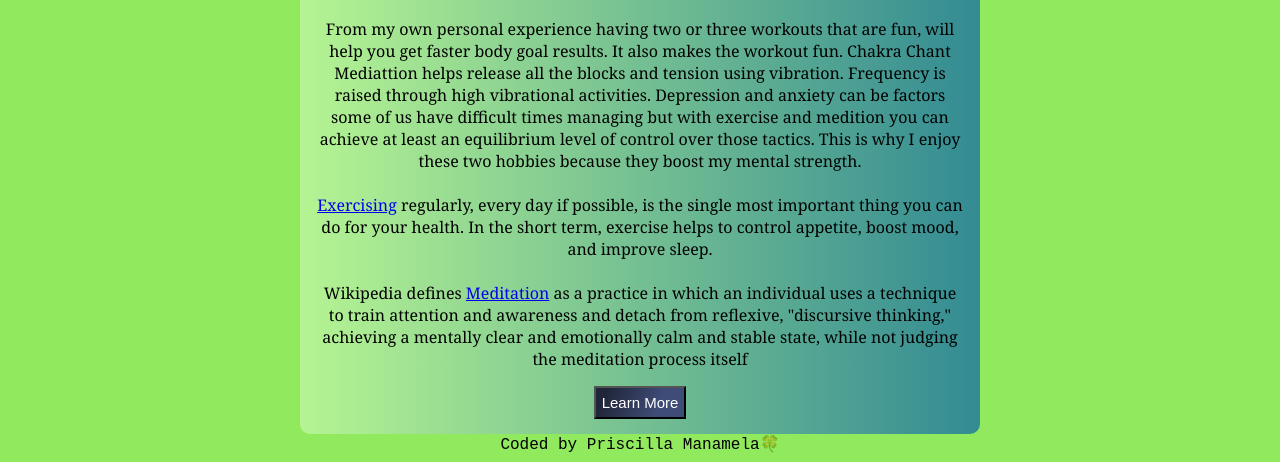
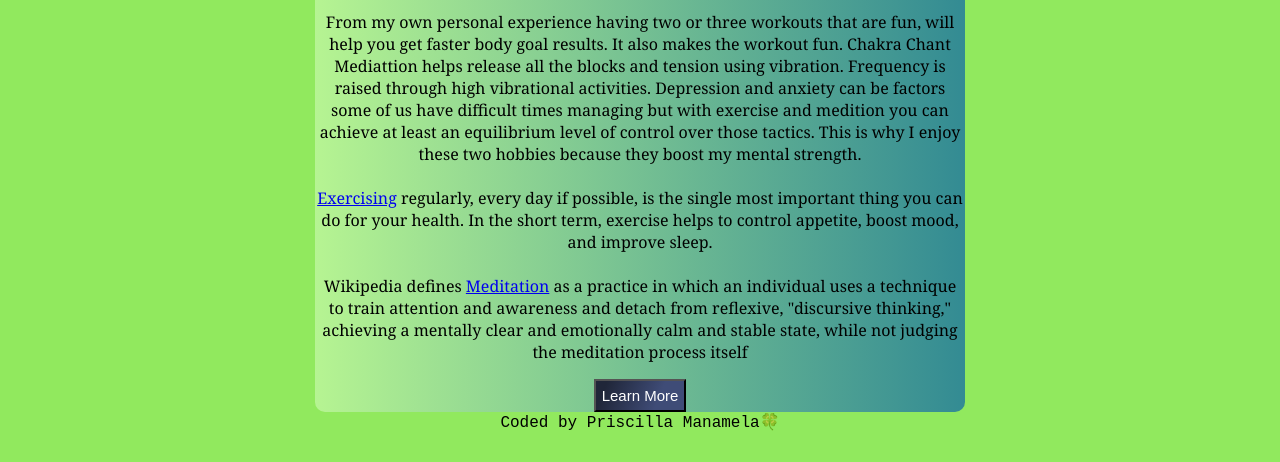
Before and after one commit to priscillamanamela/FrontEndBasics, a plain HTML site: page index.html in a window 1280 px wide. Shown: the part 906-1368 px from the top of the page. After the commit the page ends 1346 px from the top, so only its background shows below. Drawn offline with Linux system fonts and the light colour scheme.

Commit message:
Update index.html

```diff
--- a/index.html
+++ b/index.html
@@ -8,10 +8,13 @@
         body{background-color: rgb(145, 233, 94);}
 .container{ max-width:650px;
     background: linear-gradient(to right, rgb(182, 244, 146), rgb(51, 139, 147));
-    padding: 15px;
+    padding: 1 rem;
     border-radius: 10px;
-    display:block;
+    display: flex;
+    flex-direction: column;
+    align-items: center;
     margin: 0 auto;
+
 
 }
 h1{ text-align: center;
```
